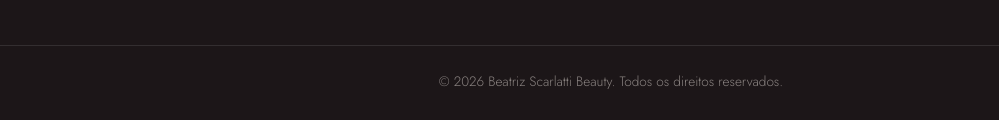
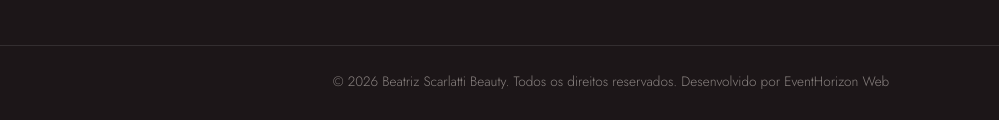
Before and after one commit to EventHorizon-ia/beatriz-scarlatti, a plain HTML site: page beatriz-scarlatti-beauty/index.html in a window 1280 px wide. Shown: the part 6333-6453 px from the top of the page, without its empty margins (29-1028 px from the left). Drawn offline with nearby package versions, Linux system fonts and the light colour scheme.

Commit message:
Update Beatriz Scarlatti website

```diff
--- a/beatriz-scarlatti-beauty/index.html
+++ b/beatriz-scarlatti-beauty/index.html
@@ -214,7 +214,7 @@
       <p><a href="#localizacao">Localização</a></p>
     </nav>
   </div>
-  <p class="footer__copy">© <span id="year">2026</span> Beatriz Scarlatti Beauty. Todos os direitos reservados.</p>
+  <p class="footer__copy">© <span id="year">2026</span> Beatriz Scarlatti Beauty. Todos os direitos reservados. Desenvolvido por EventHorizon Web</p>
 </footer>
 
 <a href="https://wa.me/5517991868273" data-wa class="wa-float" target="_blank" rel="noopener" aria-label="Agendar pelo WhatsApp">
```
